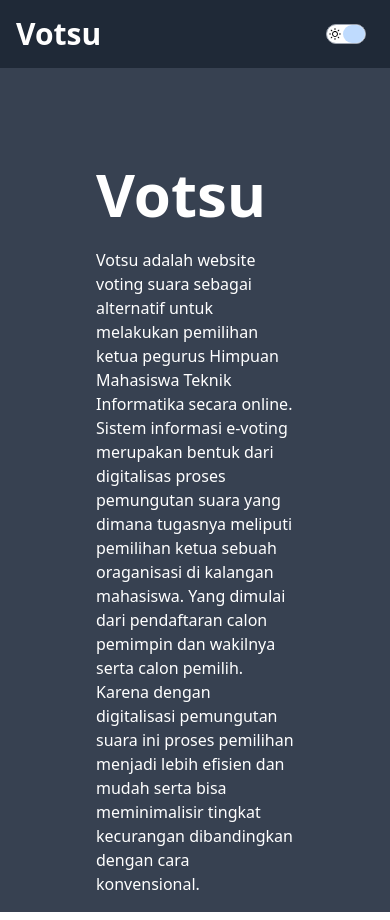
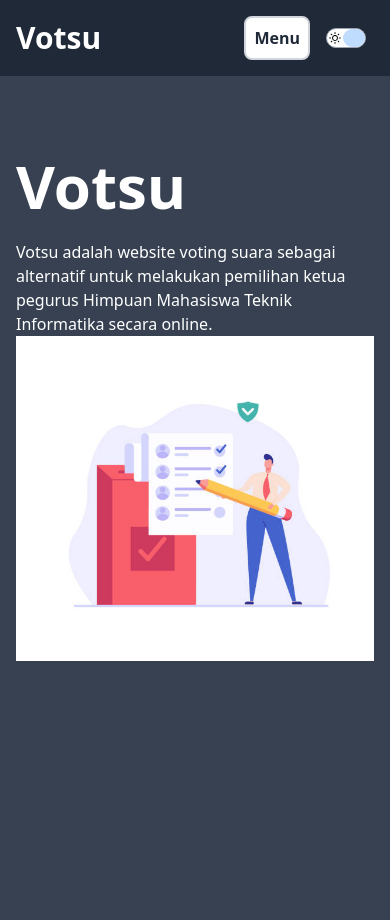
Before and after one commit to maulanasdqn/votsu-fe, a Vue app: page / in a window 390 px wide. Built offline with nearby package versions, Linux system fonts and the light colour scheme.

Commit message:
Maulana Sodiqin | Add Loading Ngueung Ngueung

```diff
--- a/src/components/layout/VtsLayout.vue
+++ b/src/components/layout/VtsLayout.vue
@@ -11,7 +11,7 @@ const props = withDefaults(defineProps<props>(), {
 </script>
 <template>
   <div
-    class="flex h-screen w-full bg-white p-24 dark:bg-gray-700"
+    class="flex h-screen w-full bg-white md:p-16 px-4 dark:bg-gray-700"
     :class="(color, { 'justify-center items-center': isCenter })"
   >
     <slot></slot>
--- /dev/null
+++ b/src/components/loading/index.vue
@@ -0,0 +1,38 @@
+<template>
+  <div
+    wire:loading
+    class="fixed top-0 left-0 right-0 bottom-0 w-full h-screen z-50 overflow-hidden bg-gray-700 opacity-75 flex flex-col items-center justify-center"
+  >
+    <div
+      class="loader ease-linear rounded-full border-4 border-t-4 border-gray-200 h-12 w-12 mb-4"
+    ></div>
+    <h2 class="text-center text-white text-xl font-semibold">Votsu</h2>
+    <p class="w-1/3 text-center text-white">Sedang memuat data...</p>
+  </div>
+</template>
+
+<style scoped>
+.loader {
+  border-top-color: #3498db;
+  -webkit-animation: spinner 1.5s linear infinite;
+  animation: spinner 1.5s linear infinite;
+}
+
+@-webkit-keyframes spinner {
+  0% {
+    -webkit-transform: rotate(0deg);
+  }
+  100% {
+    -webkit-transform: rotate(360deg);
+  }
+}
+
+@keyframes spinner {
+  0% {
+    transform: rotate(0deg);
+  }
+  100% {
+    transform: rotate(360deg);
+  }
+}
+</style>
--- a/src/components/navbar/main.vue
+++ b/src/components/navbar/main.vue
@@ -6,6 +6,7 @@ import useThemeStore from '../../store/theme'
 const storeTheme = useThemeStore()
 
 const isLoggedIn = TokenService.getToken()
+const isMobileMenu = ref(false)
 
 onBeforeMount(() => {
   storeTheme.initTheme()
@@ -35,7 +36,7 @@ watch(theme, (newTheme, oldVal) => {
 </script>
 <template>
   <nav
-    class="sticky dark:bg-gray-800 md:bg-white bg-white flex w-full h-auto py-4 md:pl-16 justify-between transition-all ease-in-out font-sans"
+    class="sticky top-0 dark:bg-gray-800 md:bg-white bg-white flex w-full h-auto py-4 md:pl-16 justify-between transition-all ease-in-out font-sans"
   >
     <div class="flex px-4 gap-x-4 items-center">
       <h1 class="dark:text-white text-gray-600 font-bold text-3xl">Votsu</h1>
@@ -68,6 +69,22 @@ watch(theme, (newTheme, oldVal) => {
         >
       </div>
       <div
+        class="flex md:hidden justify-center items-center dark:text-white gap-x-3 text-gray-700"
+      >
+        <span
+          @click="isMobileMenu = !isMobileMenu"
+          class="text-gray-700 text-1xl font-bold flex dark:bg-white dark:text-gray-800 items-center justify-center dark:border-2 dark:border-gray-300 w-auto h-auto dark:rounded-lg p-2"
+          >Menu</span
+        >
+      </div>
+      <div
+        v-if="isMobileMenu"
+        class="flex flex-col absolute top-14 bg-gray-100 w-auto py-2 px-3 rounded-md gap-y-3"
+      >
+        <router-link to="/login">Masuk</router-link>
+        <router-link to="/register">Daftar</router-link>
+      </div>
+      <div
         @click="toggleTheme()"
         class="flex h-5 w-10 rounded-xl transition-all justify-between dark:bg-white ease-in ease-out bg-gray-100 border-1 border-gray-300 dark:border-gray-400"
       >
--- a/src/components/navbar/panel.vue
+++ b/src/components/navbar/panel.vue
@@ -2,18 +2,40 @@
 import HomeBtn from '../../assets/icons/home.svg'
 import ElecBtn from '../../assets/icons/elections.svg'
 import LogoutBtn from '../../assets/icons/logout.svg'
+import { TokenService } from '../../services/token/index.service'
+import { useRouter } from 'vue-router'
+
+const router = useRouter()
+
+const onLogout = () => {
+  router.push('/')
+}
+
+const goToElection = () => {
+  router.push('/user/election')
+}
+
+const goToDashboard = () => {
+  router.push('/user/dashboard')
+}
 </script>
 <template>
   <nav
-    class="flex bg-gray-50 h-auto drop-shadow-md py-4 px-3 w-full gap-x-4 justify-center items-start"
+    class="flex fixed bottom-5 bg-gray-100 rounded-full h-auto drop-shadow-md py-4 px-6 w-auto gap-x-4 justify-center items-start"
   >
-    <div class="rounded-xl p-2 border-1 border-black-300">
-      <img width="30" :src="HomeBtn" alt="" />
+    <div
+      @click="goToDashboard()"
+      class="rounded-xl p-2 border-1 border-black-300"
+    >
+      <img width="30" class="text-blue-400" :src="HomeBtn" alt="" />
     </div>
-    <div class="rounded-xl p-2 border-1 border-balck-300">
+    <div
+      @click="goToElection()"
+      class="rounded-xl p-2 border-1 border-balck-300"
+    >
       <img width="30" :src="ElecBtn" alt="" />
     </div>
-    <div class="rounded-xl p-2 border-1 border-balck-300">
+    <div @click="onLogout()" class="rounded-xl p-2 border-1 border-balck-300">
       <img width="30" :src="LogoutBtn" alt="" />
     </div>
   </nav>
--- a/src/components/sidebar/main.vue
+++ b/src/components/sidebar/main.vue
@@ -30,7 +30,7 @@ const onLogout = () => {
   >
     <div class="pt-4 px-6">
       <div class="flex items-center bg-blue-300 rounded-md">
-        <div class="flex items-center justify-center w-auto px-2">
+        <div class="lg:flex hidden items-center justify-center w-auto px-2">
           <img
             src="https://mdbcdn.b-cdn.net/img/new/avatars/8.webp"
             class="rounded-full w-10"
--- a/src/main.ts
+++ b/src/main.ts
@@ -8,6 +8,7 @@ import ApiService from './services/api/index.service'
 import App from './App.vue'
 import Sidebar from './components/sidebar/main.vue'
 import BottomNavbar from './components/navbar/panel.vue'
+import Loading from './components/loading/index.vue'
 
 ApiService.init('https://api-votsu.herokuapp.com/')
 // ApiService.init('http://localhost:3000/')
@@ -22,4 +23,5 @@ app.use(router)
 app.use(pinia)
 app.component('Sidebar', Sidebar)
 app.component('BottomNavbar', BottomNavbar)
+app.component('Loading', Loading)
 app.mount('#app')
--- a/src/views/auth/login.vue
+++ b/src/views/auth/login.vue
@@ -4,16 +4,20 @@ import { useRouter } from 'vue-router'
 import Button from '../../components/common/VtsButton.vue'
 import { TokenService } from '../../services/token/index.service'
 import useAuthStore from '../../store/users'
+import Loading from '../../components/loading/index.vue'
 
 const store = useAuthStore()
 const router = useRouter()
+const isLoading = ref(false)
 
 const onSubmit = async (email: any, password: any) => {
   try {
+    isLoading.value = true
     await store.login(email, password)
     if (TokenService.getToken()) {
       router.push('/user/dashboard')
     }
+    isLoading.value = false
   } catch (e) {
     console.log(e)
   }
@@ -120,14 +124,16 @@ const checkValid = () => {
     <div
       class="lg:flex hidden w-full md:px-6 justify-center bg-gradient-to-bl from-blue-700 via-blue-400 to-blue-500 dark:bg-gray-700 h-full items-center"
     >
-      <div class="flex flex-col gap-y-4">
-        <h1 class="text-white lg:text-5xl md:text-3xl font-bold">
-          l'exploitation de l'home par 'ihomme
+      <div class="flex flex-col gap-y-4 w-full">
+        <h1 class="text-white text-center lg:text-5xl md:text-3xl font-bold">
+          l'exploitation de <br />
+          l'home par 'ihomme
         </h1>
         <span class="text-3xl md:text-2xl font-medium text-gray-300 opacity-40"
           >― Soekarno</span
         >
       </div>
     </div>
+    <Loading v-if="isLoading" />
   </div>
 </template>
--- a/src/views/home/index.vue
+++ b/src/views/home/index.vue
@@ -2,26 +2,21 @@
 import Navbar from '../../components/navbar/main.vue'
 import Layout from '../../components/layout/VtsLayout.vue'
 import Banner from '../../assets/illustrations/banner-1.jpg'
-import Button from '../../components/common/VtsButton.vue'
 </script>
 <template>
   <Navbar />
-  <Layout>
+  <Layout
+    class="md:items-center py-20 md:py-0 justify-start flex-col md:flex-row"
+  >
     <div class="flex flex-col w-full md:w-2/3 gap-y-6">
       <h1 class="text-6xl dark:text-white font-bold font-sans">Votsu</h1>
       <h2 class="text-1xl dark:text-white font-medium font-sans">
         Votsu adalah website voting suara sebagai alternatif untuk melakukan
         pemilihan ketua pegurus Himpuan Mahasiswa Teknik Informatika secara
-        online. Sistem informasi e-voting merupakan bentuk dari digitalisas
-        proses pemungutan suara yang dimana tugasnya meliputi pemilihan ketua
-        sebuah oraganisasi di kalangan mahasiswa. Yang dimulai dari pendaftaran
-        calon pemimpin dan wakilnya serta calon pemilih. Karena dengan
-        digitalisasi pemungutan suara ini proses pemilihan menjadi lebih efisien
-        dan mudah serta bisa meminimalisir tingkat kecurangan dibandingkan
-        dengan cara konvensional.
+        online.
       </h2>
     </div>
-    <div class="hidden w-auto h-auto items-start md:flex">
+    <div class="w-auto h-auto justify-center md:flex">
       <img :src="Banner" alt="" />
     </div>
   </Layout>
--- a/src/views/user/index.vue
+++ b/src/views/user/index.vue
@@ -1,13 +1,15 @@
 <script setup lang="ts">
 import BannerEmpty from '../../assets/illustrations/Bloging-Line.svg'
+import Button from '../../components/common/VtsButton.vue'
 </script>
 <template>
   <section class="flex flex-col justify-between w-full h-screen items-center">
     <div class="flex w-full h-full">
       <Sidebar />
-      <div class="flex w-full justify-center flex-col items-center">
+      <div class="flex w-full justify-center flex-col items-center gap-y-2">
         <img width="400" :src="BannerEmpty" alt="" />
         <span class="text-md">Anda Belum memilih kandidat manapun</span>
+        <Button is-with-border text="Ayo Segera Memilih" />
       </div>
     </div>
     <BottomNavbar class="md:hidden" />
```
